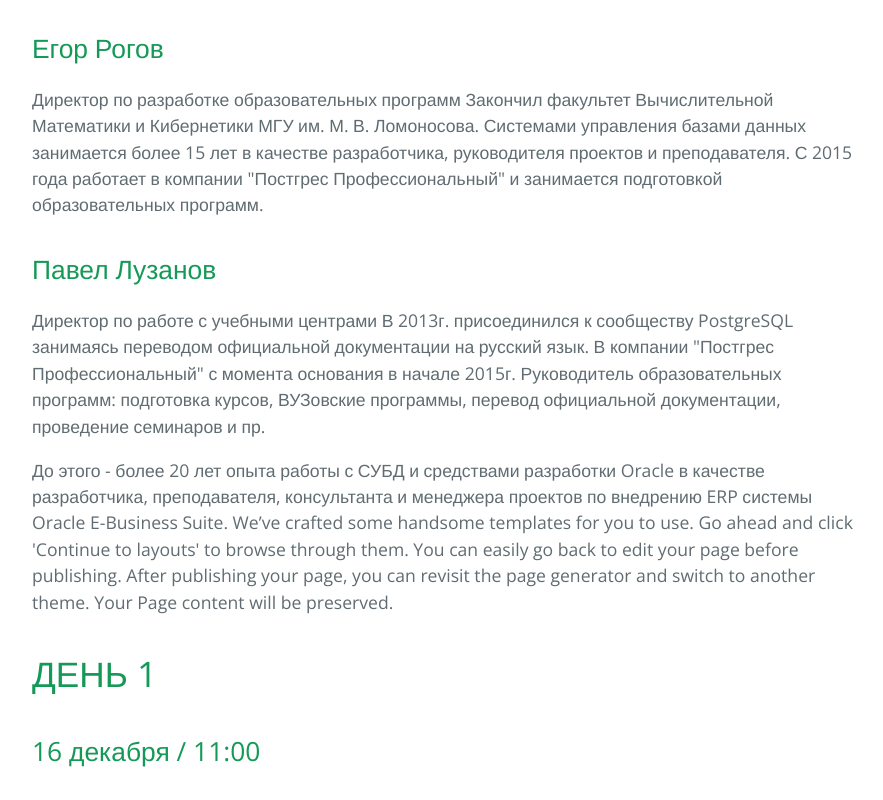
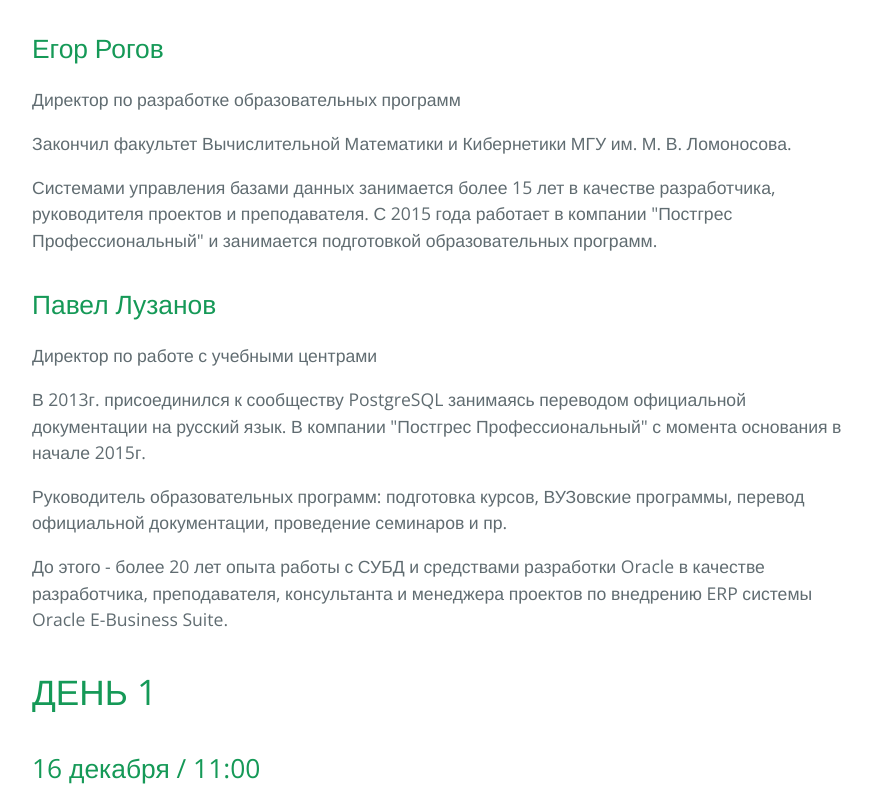
Before and after one commit to rgordeev/pgcourse, a plain HTML site: page index.html in a window 1280 px wide. Shown: the part 690-1490 px from the top of the page, without its empty margins (192-1075 px from the left). Drawn offline with nearby package versions, Linux system fonts and the light colour scheme.

```diff
--- a/index.html
+++ b/index.html
@@ -34,21 +34,24 @@
 <h2>
 <a id="Егор-Рогов" class="anchor" href="#%D0%95%D0%B3%D0%BE%D1%80-%D0%A0%D0%BE%D0%B3%D0%BE%D0%B2" aria-hidden="true"><span class="octicon octicon-link"></span></a>Егор Рогов</h2>
 
-<p>Директор по разработке образовательных программ
-Закончил факультет Вычислительной Математики и Кибернетики МГУ им. М. В. Ломоносова.
-Системами управления базами данных занимается более 15 лет в качестве разработчика, руководителя проектов и преподавателя.
+<p>Директор по разработке образовательных программ</p>
+
+<p>Закончил факультет Вычислительной Математики и Кибернетики МГУ им. М. В. Ломоносова.</p>
+
+<p>Системами управления базами данных занимается более 15 лет в качестве разработчика, руководителя проектов и преподавателя.
 С 2015 года работает в компании "Постгрес Профессиональный" и занимается подготовкой образовательных программ.</p>
 
 <h2>
 <a id="Павел-Лузанов" class="anchor" href="#%D0%9F%D0%B0%D0%B2%D0%B5%D0%BB-%D0%9B%D1%83%D0%B7%D0%B0%D0%BD%D0%BE%D0%B2" aria-hidden="true"><span class="octicon octicon-link"></span></a>Павел Лузанов</h2>
 
-<p>Директор по работе с учебными центрами
-В 2013г. присоединился к сообществу PostgreSQL занимаясь переводом официальной документации на русский язык.
-В компании "Постгрес Профессиональный" с момента основания в начале 2015г.
-Руководитель образовательных программ: подготовка курсов, ВУЗовские программы, перевод официальной документации, проведение семинаров и пр.</p>
+<p>Директор по работе с учебными центрами</p>
 
-<p>До этого - более 20 лет опыта работы с СУБД и средствами разработки Oracle в качестве разработчика, преподавателя, консультанта и менеджера проектов по внедрению ERP системы Oracle E-Business Suite.
-We’ve crafted some handsome templates for you to use. Go ahead and click 'Continue to layouts' to browse through them. You can easily go back to edit your page before publishing. After publishing your page, you can revisit the page generator and switch to another theme. Your Page content will be preserved.</p>
+<p>В 2013г. присоединился к сообществу PostgreSQL занимаясь переводом официальной документации на русский язык.
+В компании "Постгрес Профессиональный" с момента основания в начале 2015г.</p>
+
+<p>Руководитель образовательных программ: подготовка курсов, ВУЗовские программы, перевод официальной документации, проведение семинаров и пр.</p>
+
+<p>До этого - более 20 лет опыта работы с СУБД и средствами разработки Oracle в качестве разработчика, преподавателя, консультанта и менеджера проектов по внедрению ERP системы Oracle E-Business Suite.</p>
 
 <h1>
 <a id="ДЕНЬ-1" class="anchor" href="#%D0%94%D0%95%D0%9D%D0%AC-1" aria-hidden="true"><span class="octicon octicon-link"></span></a>ДЕНЬ 1</h1>
```
Also changed, not shown: params.json (+1 -1 lines).
